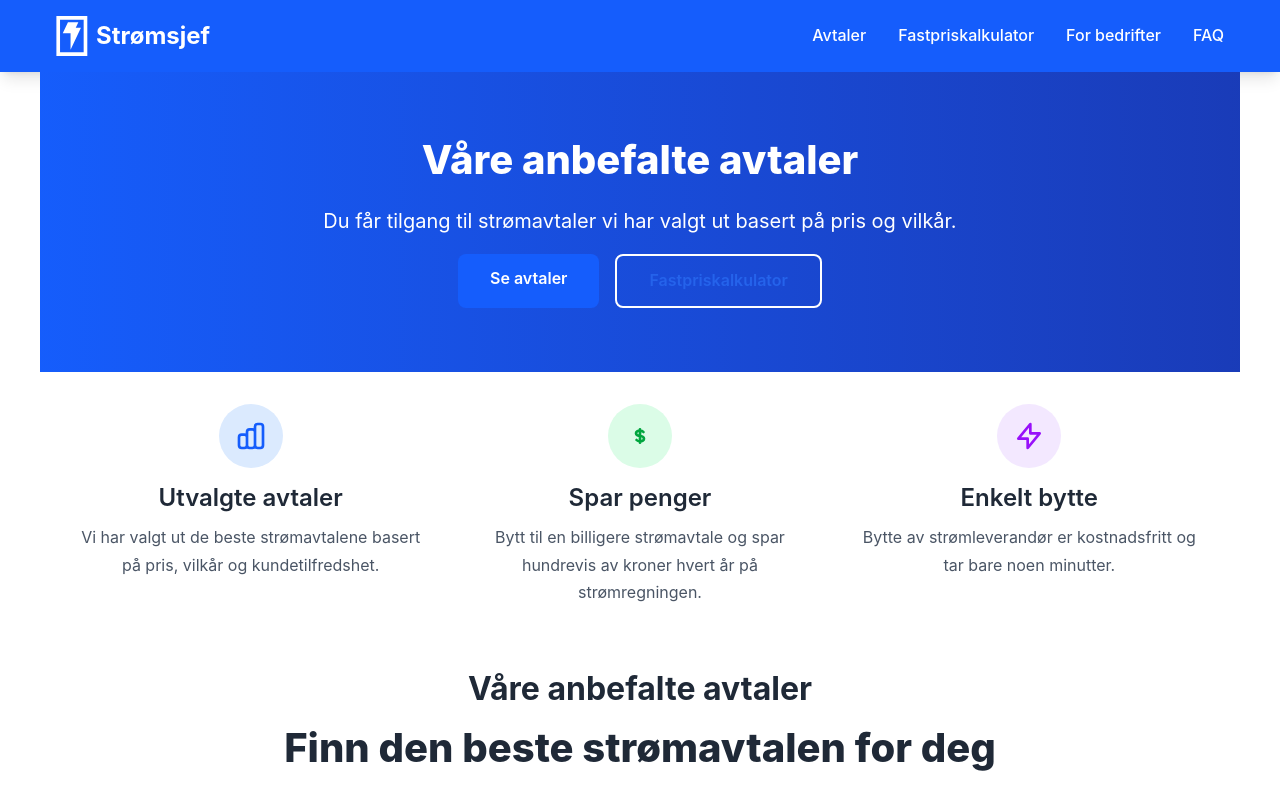
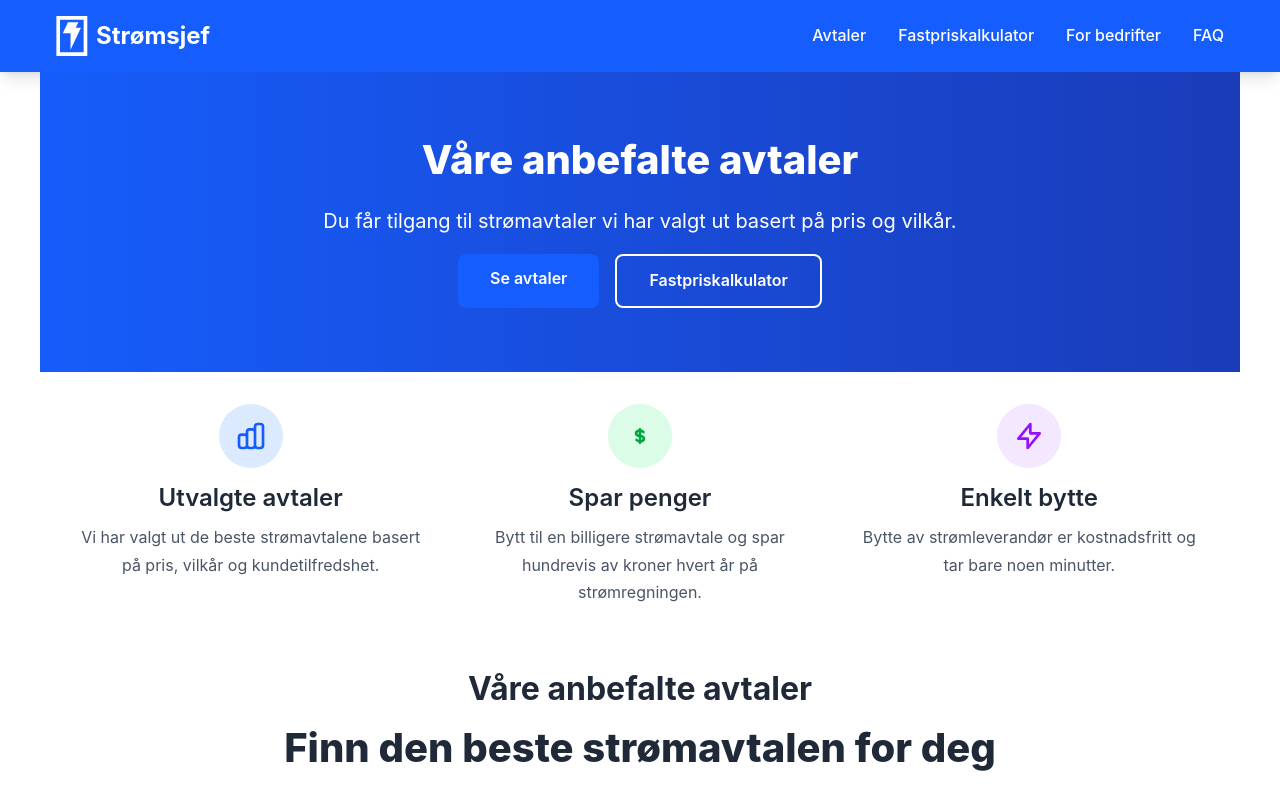
Before and after one commit to hazzler78/stromsjef, a Next.js app: page / in a window 1280 px wide. Shown: the top 796 px of the page. Built offline with nearby package versions, Linux system fonts and the light colour scheme; no server answers.

Commit message:
Force white text on 'Fastpriskalkulator' button in hero section

```diff
--- a/src/app/page.tsx
+++ b/src/app/page.tsx
@@ -51,7 +51,7 @@ export default async function Home() {
             </Link>
             <Link
               href="/fastpriskalkulator"
-              className="border-2 border-white text-white px-8 py-3 rounded-lg font-semibold hover:bg-white hover:text-blue-600 transition-colors"
+              className="border-2 border-white !text-white px-8 py-3 rounded-lg font-semibold hover:bg-white hover:text-blue-600 transition-colors"
             >
               Fastpriskalkulator
             </Link>
```
